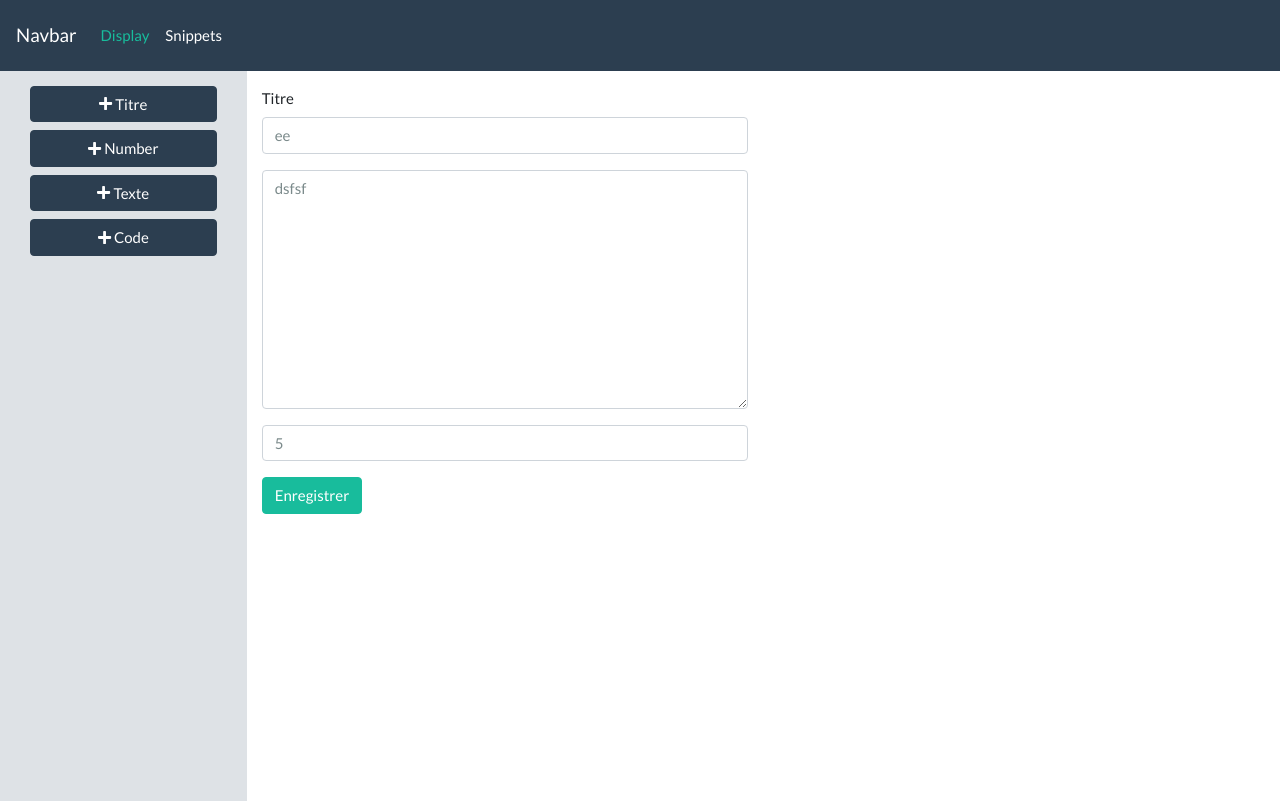
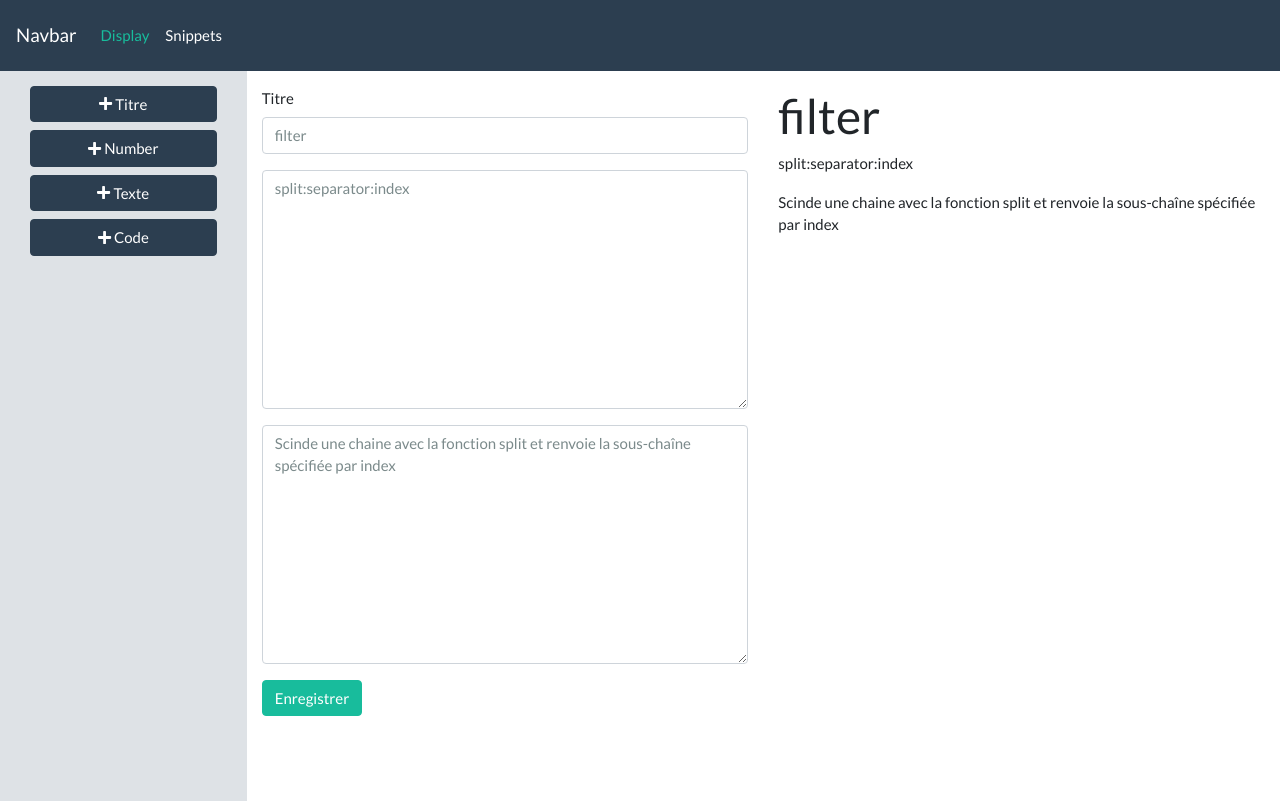
Before and after one commit to Mehdi-Zouaoui/Doc, an Angular app: page /display/edit in a window 1280 px wide. Built offline with nearby package versions, Linux system fonts and the light colour scheme.

Commit message:
add content work

```diff
--- a/src/app/display/edit/edit.component.html
+++ b/src/app/display/edit/edit.component.html
@@ -30,7 +30,12 @@
           <button class="btn btn-success">Enregistrer</button>
         </form>
       </div>
-
+      <div class="col-6">
+        <h1>{{displayForm.value.title}}</h1>
+        <div *ngFor="let content of displayForm.value.body">
+          <p>{{content.content}}</p>
+        </div>
+      </div>
     </div>
   </div>
 
--- a/src/app/display/edit/edit.component.ts
+++ b/src/app/display/edit/edit.component.ts
@@ -25,14 +25,14 @@ export class EditComponent implements OnInit {
   ngOnInit() {
     this.contents = [
       {
-        content: 'dsfsf',
-        type: 'text',
+        content: 'split:separator:index',
+        type: 'code',
         id: 0,
         index: 0
       },
       {
-        content: 5,
-        type: 'number',
+        content: 'Scinde une chaine avec la fonction split et renvoie la sous-chaîne spécifiée par index',
+        type: 'text',
         id: 1,
         index: 1
       }
@@ -43,7 +43,7 @@ export class EditComponent implements OnInit {
 
   initForm() {
     this.displayForm = this.fb.group({
-      title: 'ee',
+      title: 'filter',
       body: this.fb.array(
         this.contents.map(elem => this.addContents(elem)))
     });
```
